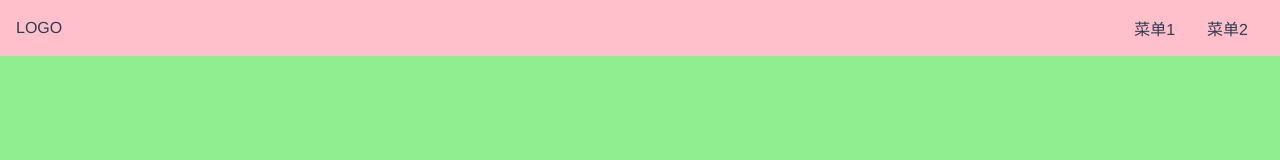
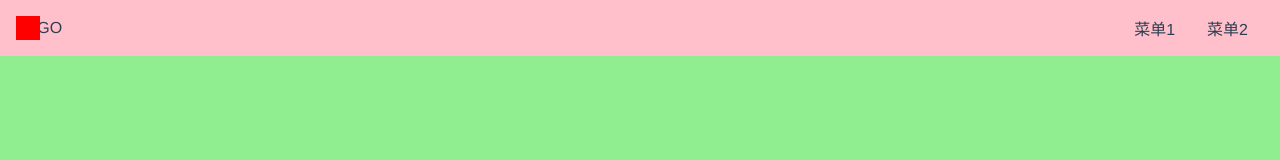
Before and after one commit to gongjianOnline/vue3-guluUI, a Vue app: page / in a window 1280 px wide. Shown: the top 160 px of the page. Built offline with nearby package versions, Linux system fonts and the light colour scheme.

Commit message:
添加toggleAside

```diff
--- a/src/components/Topnav.vue
+++ b/src/components/Topnav.vue
@@ -5,7 +5,7 @@
       <li>菜单1</li>
       <li>菜单2</li>
     </ul>
-    <span class="toggleMenu"></span>
+    <span class="toggleAside"></span>
   </div>
 </template>
 <script lang='ts'>
@@ -41,8 +41,15 @@
       margin: 0 1em;
     }
   }
-  > .toggleMenu{
-
+  > .toggleAside{
+    display: inline-block;
+    width: 24px;
+    height: 24px;
+    background: red;
+    position: absolute;
+    left: 16px;
+    top: 50%;
+    transform: translateY(-50%);
   }
   @media (max-width:500px) {
     > .menu{display: none;}
```
